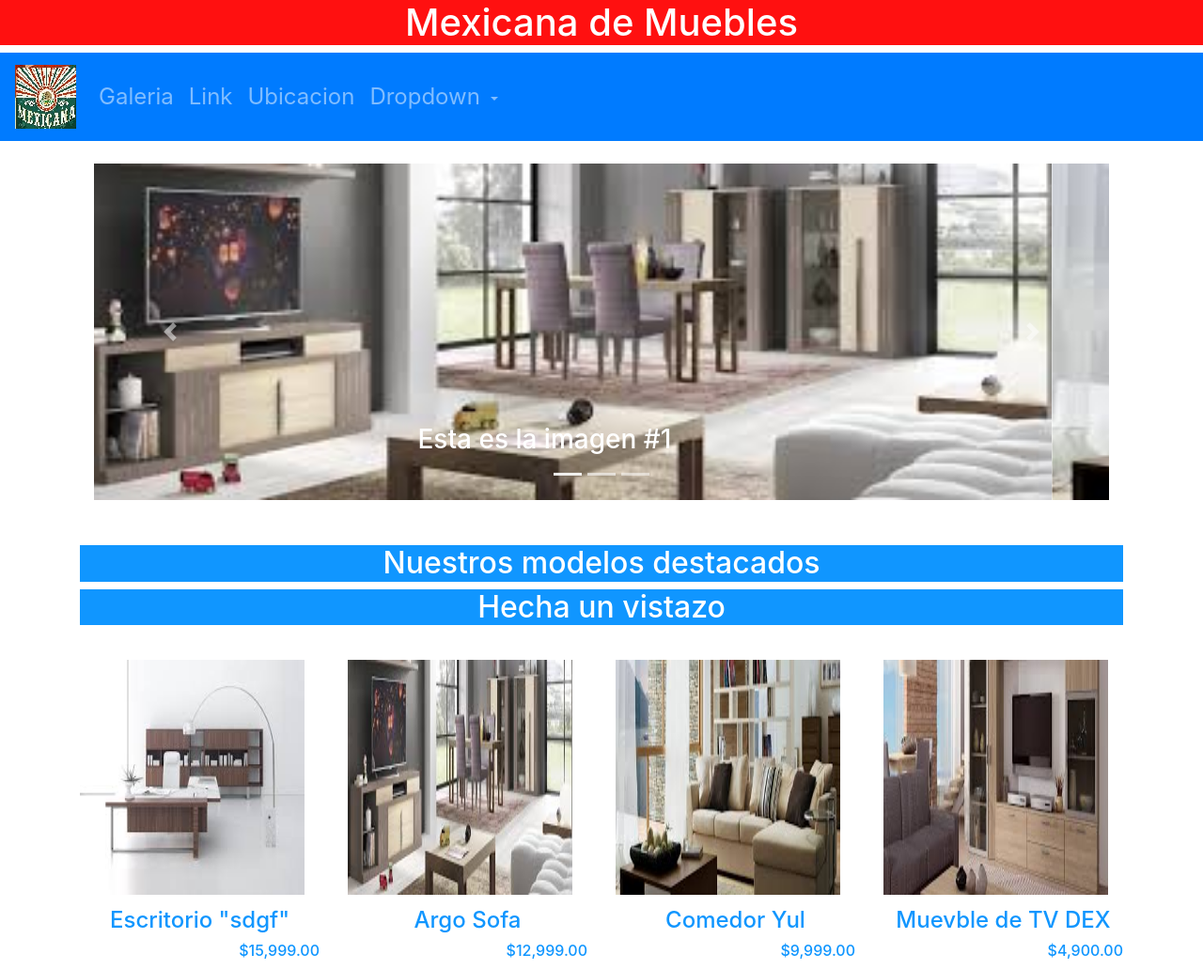
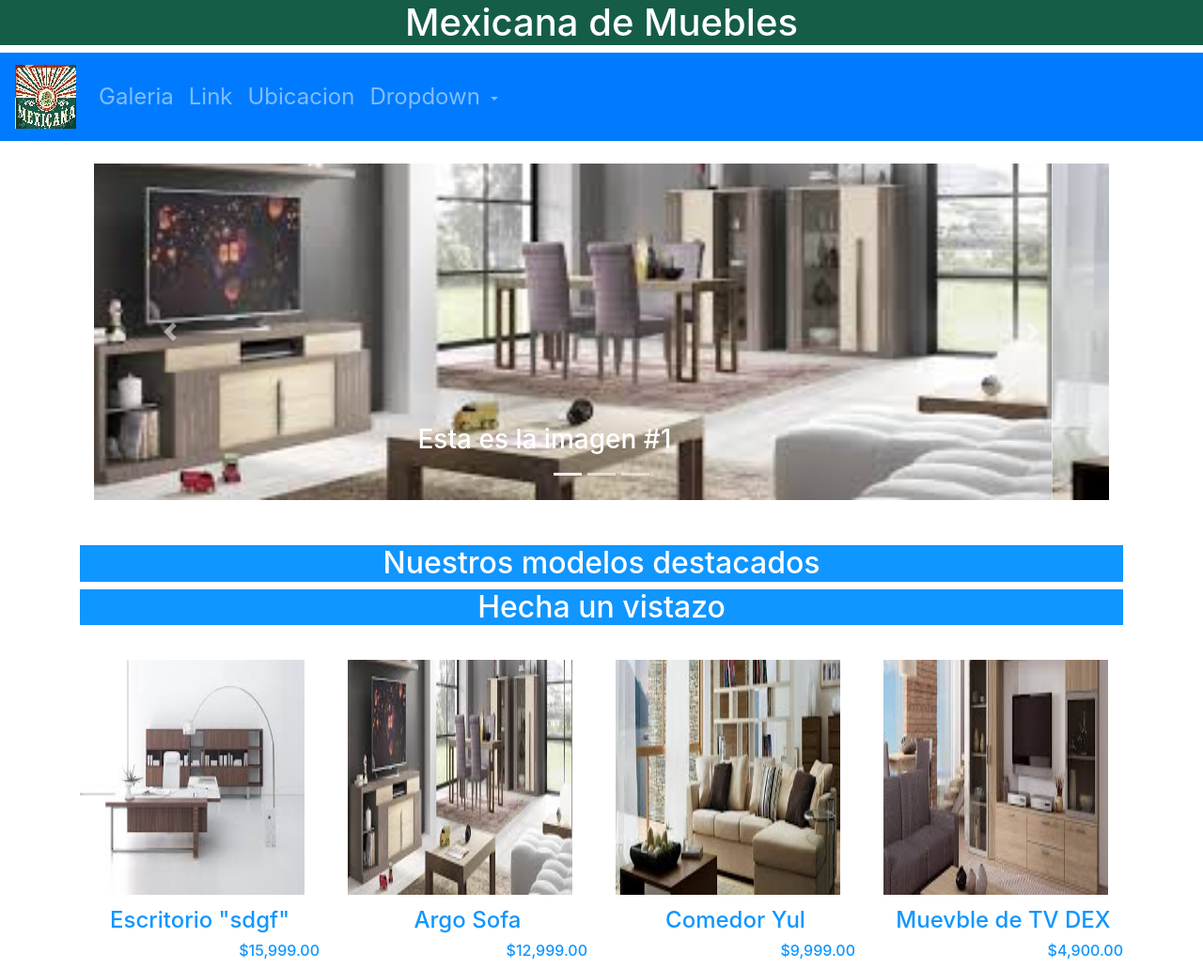
Before and after one commit to ALEJANDROCUEVAS/alejandrocuevas.github.io, a plain HTML site: page index.html in a window 1280 px wide. Shown: the top 1032 px of the page at 94% size. Drawn offline with Linux system fonts and the light colour scheme.

Commit message:
Update estilos.css

```diff
--- a/estilos.css
+++ b/estilos.css
@@ -1,5 +1,5 @@
 header{
-	background:#FF1010;
+	background:#155D49;
 	color:#fff;
 }
 .main{
```
